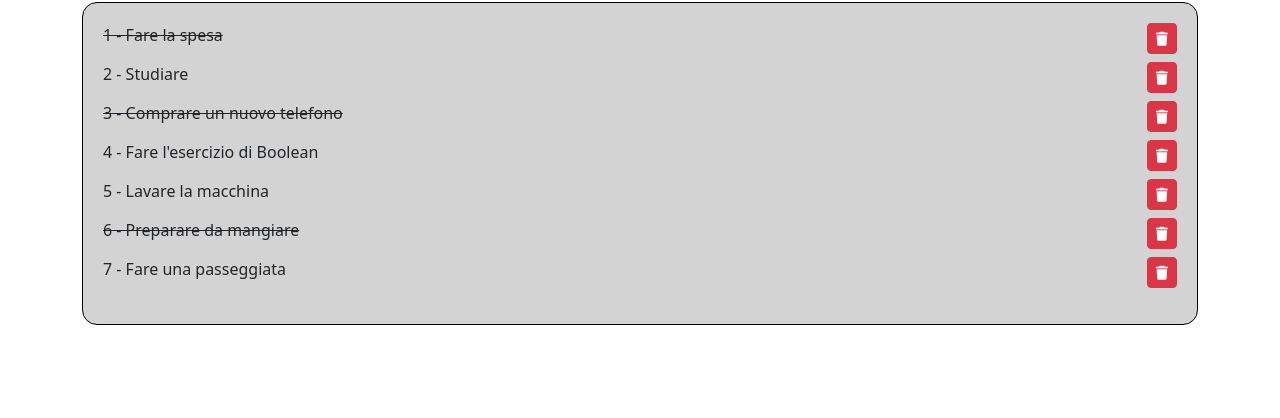
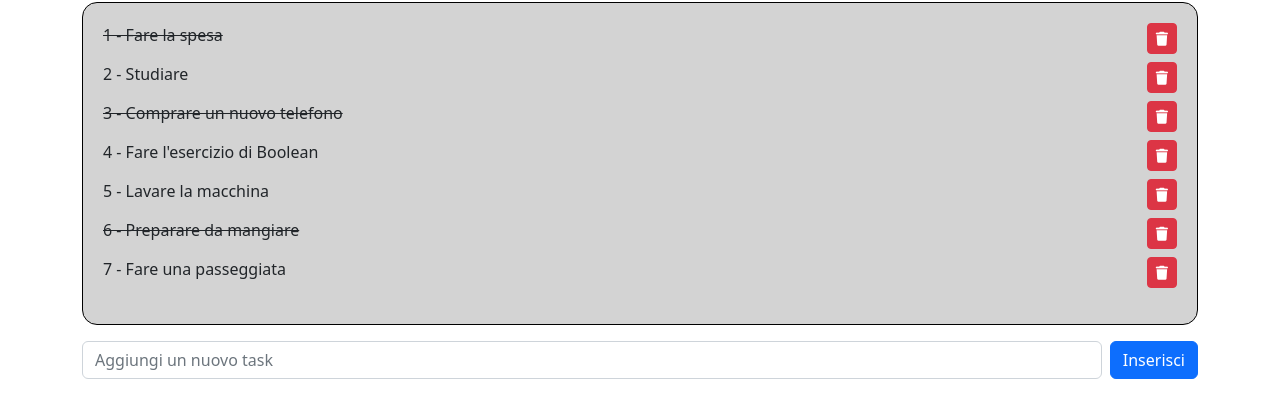
Before and after one commit to dunzolo/vue-todolist, a plain HTML site: page index.html in a window 1280 px wide. Shown: the part 86-504 px from the top of the page. Drawn offline with nearby package versions, Linux system fonts and the light colour scheme.

Commit message:
milestone 3 done: added new task input

```diff
--- a/index.html
+++ b/index.html
@@ -29,6 +29,12 @@
                         </div>
                     </div>
                 </div>
+                <div class="row mt-3">
+                    <div class="col-12 d-flex">
+                        <input type="text" placeholder="Aggiungi un nuovo task" class="form-control me-2" v-model="new_task">
+                        <button class="btn btn-primary" @click="addNewTask">Inserisci</button>
+                    </div>
+                </div>
             </div>
         </div>
         <script src="https://unpkg.com/vue@3/dist/vue.global.js"></script>
--- a/js/script.js
+++ b/js/script.js
@@ -5,6 +5,7 @@ const{
 createApp({
     data() {
         return {
+            new_task: '',
             todo_list:[
                 {
                     text: 'Fare la spesa',
@@ -38,6 +39,14 @@ createApp({
         }
     },
     methods: {
+        addNewTask(){
+            let new_object = {
+                text: this.new_task,
+                done: false
+            }
+            this.todo_list.push(new_object);
+            this.new_task = '';
+        },
         removeTask(index){
             this.todo_list.splice(index, 1);
         }
```
